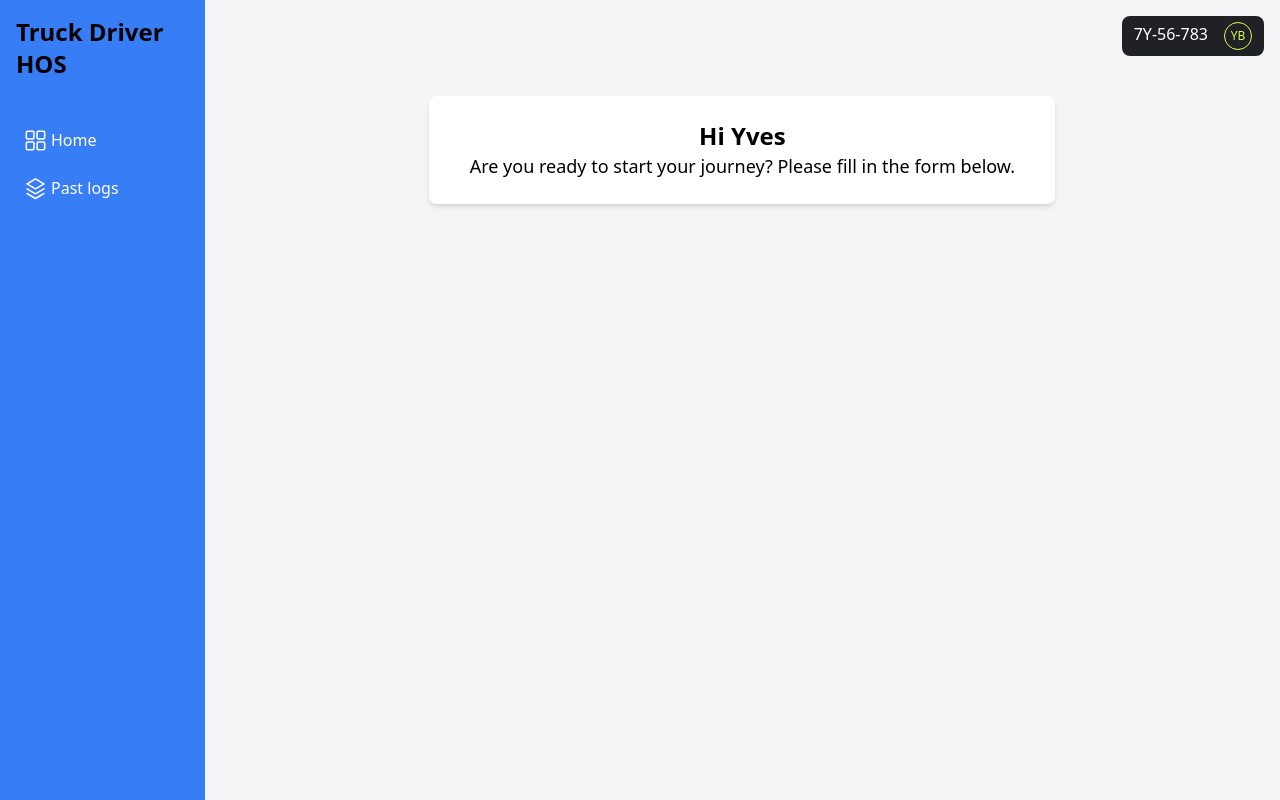
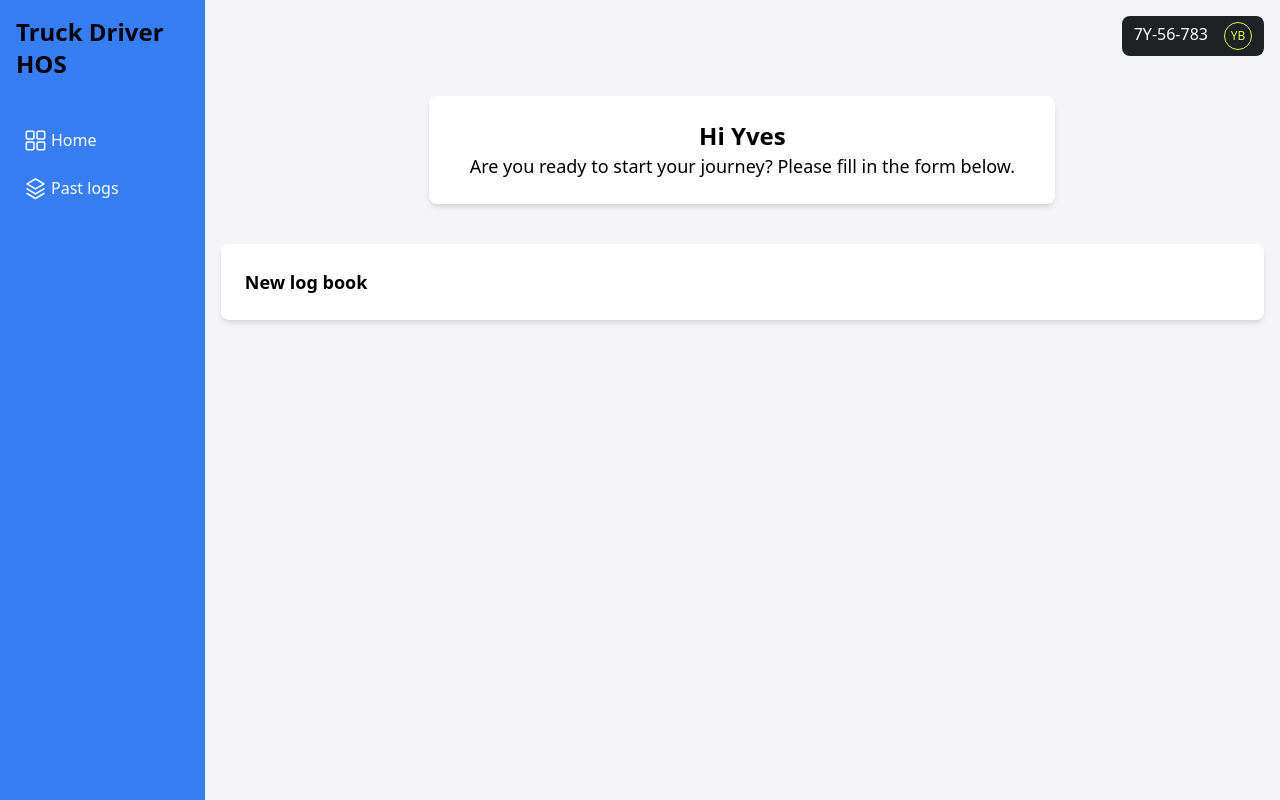
Before and after one commit to Yves-Byiringiro/Truck-Driver-Log-Book, a React (Vite) app in the folder frontend/: page / in a window 1280 px wide. Built offline with nearby package versions, Linux system fonts and the light colour scheme.

Commit message:
Added salutation section

```diff
--- a/frontend/src/pages/Home.jsx
+++ b/frontend/src/pages/Home.jsx
@@ -5,8 +5,11 @@ export default function Home() {
   return (
     <div>
       <MainContainer>
-        <div>
+        <div className='flex flex-col gap-10'>
             <PageInfoSection msg="Are you ready to start your journey? Please fill in the form below." />
+            <div className='bg-white shadow-md rounded-lg p-6'>
+                <h1 className='text-lg font-semibold'>New log book</h1>
+            </div>
         </div>
       </MainContainer>
     </div>
```
